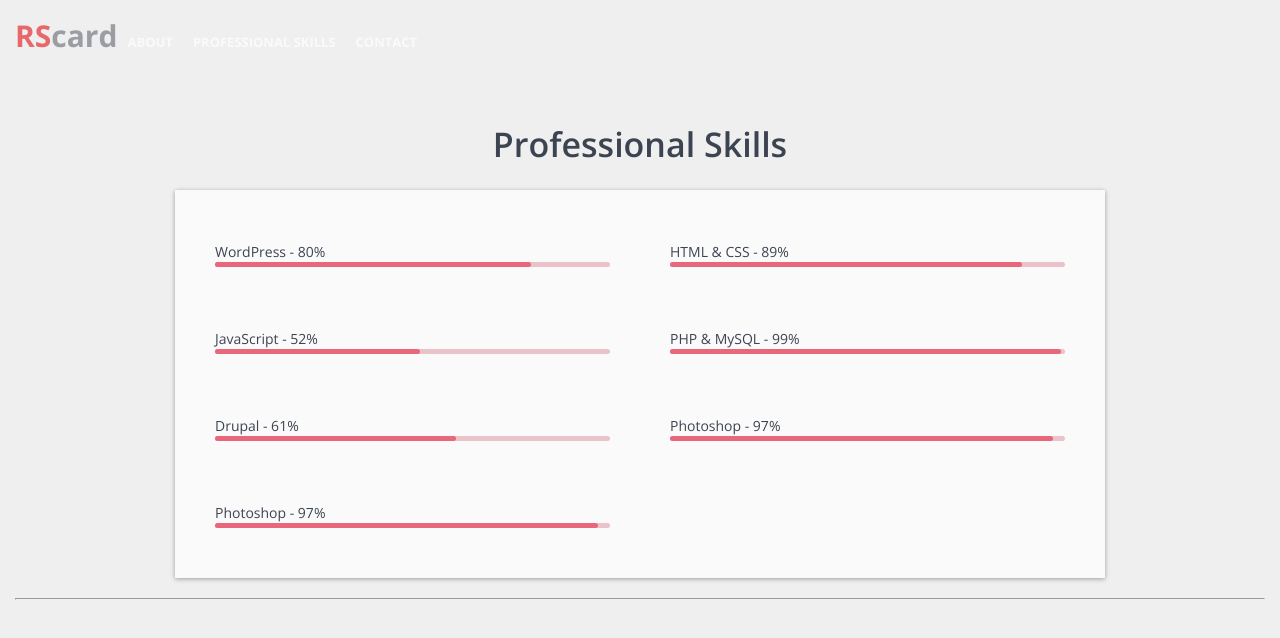
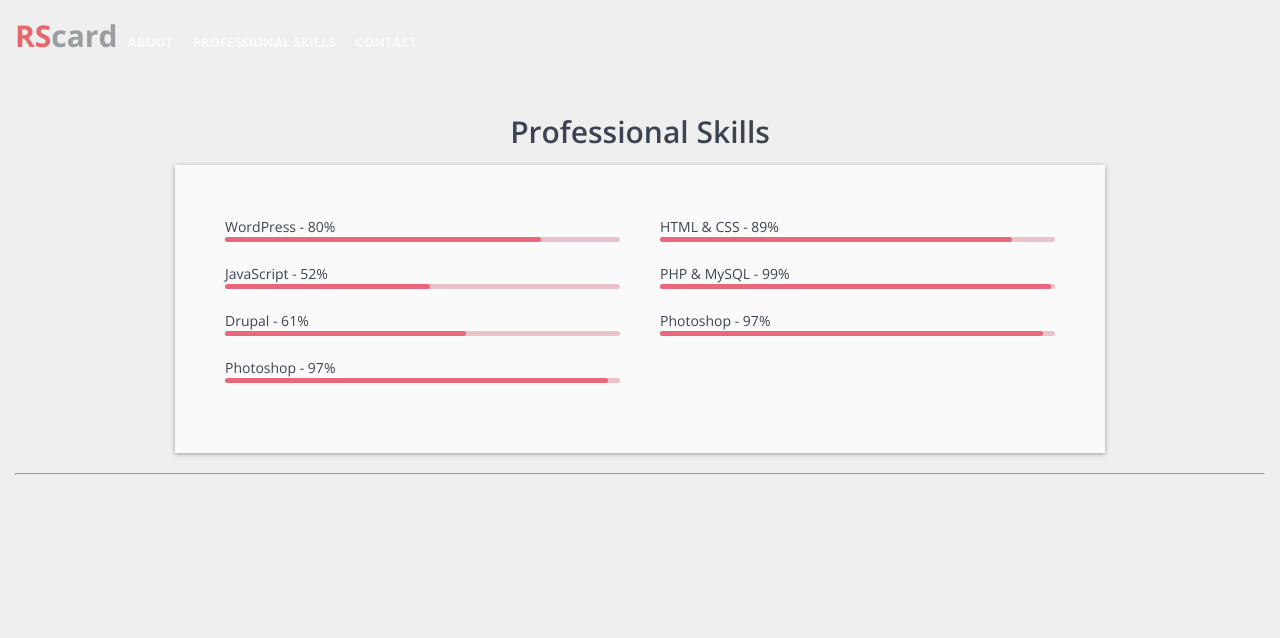
Before and after one commit to SunsetRiders/fe-rampup-ingrid, an Angular app: page /skill in a window 1280 px wide. Shown: the top 638 px of the page. Built offline with nearby package versions, Linux system fonts and the light colour scheme.

Commit message:
fix(skill): style and html

```diff
--- /dev/null
+++ b/src/app/skill/professional-skills/list-skills.scss
@@ -0,0 +1,48 @@
+.list-skills {
+  list-style: none;
+  padding: 50px 40px;
+
+  > .item + .item{
+    margin-top: 30px;
+  }
+
+  > .item > .titleskill {
+    font-size: 14px;
+  }
+
+  > .item > .row {
+    margin: 0;
+    background-color: #eac3ca;
+    width: 100%;
+    height: 5px;
+    border-radius: 5px;
+  }
+
+  > .item > .row > .percentage {
+    background-color: #e8677b;
+    height: 100%;
+    border-radius: 5px;
+  }
+
+  > .item:empty {
+    height: 0;
+    margin-top: 0;
+    margin-bottom: 0;
+  }
+
+  @media only screen and (min-width: 768px) {
+    display: flex;
+    flex-wrap: wrap;
+    padding: 50px 30px;
+
+    > .item {
+      margin: 0 20px;
+      flex: 1 1 300px;
+    }
+
+    > .item + .item {
+      margin-top: 0;
+      margin-bottom: 20px
+    }
+  }
+}
--- a/src/app/skill/professional-skills/professional-skills.component.html
+++ b/src/app/skill/professional-skills/professional-skills.component.html
@@ -2,13 +2,12 @@
   Professional Skills
 </span>
 <div class="box">
-
-  <ul class="list">
-    <li class="item" *ngFor="let skillItem of titleSkills"><span class="title-skill">{{ skillItem.name }} - {{ skillItem.percentage }}%</span><div class="row">
-        <div class="percentage" [style.width.%]="skillItem.percentage"></div></div>
+  <ul class="list-skills">
+    <li class="item" *ngFor="let skillItem of titleSkills"><span class="titleskill">{{ skillItem.name }} - {{ skillItem.percentage }}%</span>
+      <div class="row">
+        <div class="percentage" [style.width.%]="skillItem.percentage"></div>
+      </div>
     </li>
-
     <li class="item"></li>
-
   </ul>
 </div>
--- a/src/app/skill/professional-skills/professional-skills.component.scss
+++ b/src/app/skill/professional-skills/professional-skills.component.scss
@@ -1,72 +1,27 @@
+@import './list-skills.scss';
+
 :host {
   display: block;
-}
 
-.title {
+  > .title {
     display: block;
     margin: 50px auto 15px;
-  padding: 10px;
     font-size: 30px;
     line-height: 1.2;
     font-weight: 600;
     text-align: center;
   }
 
-.box {
+  > .box {
     margin: 10px auto;
-  padding: 50px 40px;
     max-width: 930px;
     background-color: #fafafa;
     box-shadow: 0 1px 6px rgba(0, 0, 0, 0.12), 0 1px 4px rgba(0, 0, 0, 0.24);
   }
-
-.list {
-  list-style: none;
-  padding: 0;
-  margin: -30px;
-
-  > .item {
-    margin: 30px;
-
-    > .title-skill {
-      font-size: 14px;
-    }
-
-    > .row {
-      margin: 0;
-      background-color: #eac3ca;
-      width: 100%;
-      height: 5px;
-      border-radius: 5px;
-
-      > .percentage {
-        background-color: #e8677b;
-        height: 100%;
-        border-radius: 5px;
-      }
-    }
-  }
-
-  .item:empty {
-    height: 0;
-    margin-top: 0;
-    margin-bottom: 0;
-  }
 }
 
 @media only screen and (min-width: 768px){
-
   .title {
     font-size: 34px;
   }
-
-  .list{
-    display:flex;
-    flex-wrap: wrap;
 }
-
-  .item{
-    margin: 0px 20px 0px;
-    flex: 1 1 300px;
-  }
-}
```
Lines whose indentation alone changed are shown as unchanged.
